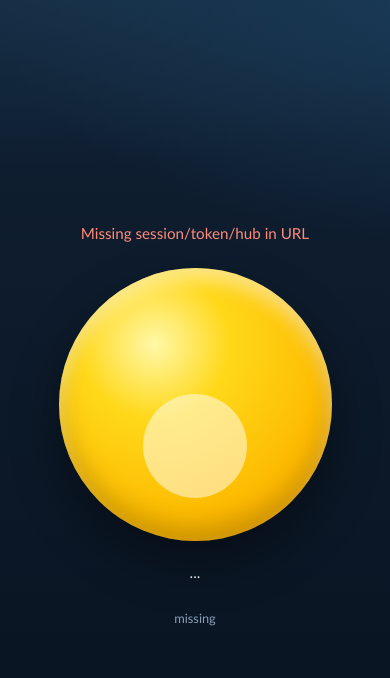
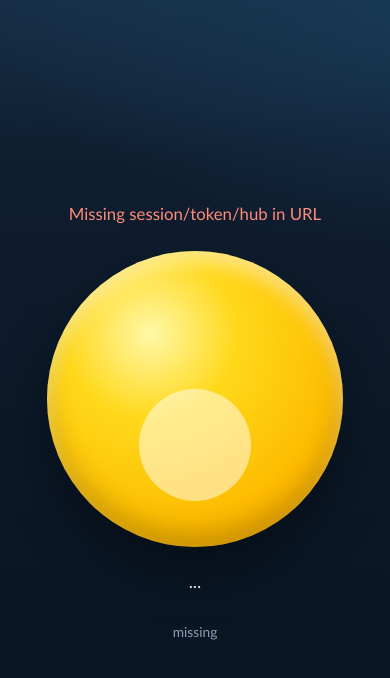
Before and after one commit to ndesv21/qrcontroller, a website: page apps/controller-web/public/join.html in a window 390 px wide. Drawn offline with Linux system fonts and the light colour scheme.

Commit message:
feat: add recording tones and full-screen iOS mic UX

```diff
--- a/apps/controller-web/public/controller-v1.css
+++ b/apps/controller-web/public/controller-v1.css
@@ -9,6 +9,9 @@
   --yellow-0: #ffd81a;
   --yellow-1: #fdbb00;
   --yellow-2: #f59f00;
+  --green-0: #8dff9e;
+  --green-1: #39db66;
+  --green-2: #14b94a;
 }
 
 * {
@@ -16,19 +19,32 @@
   -webkit-tap-highlight-color: transparent;
 }
 
+html,
 body {
   margin: 0;
-  min-height: 100vh;
-  font-family: "Avenir Next", "Trebuchet MS", sans-serif;
-  color: var(--text);
+  width: 100%;
+  height: 100%;
+  overflow: hidden;
   background:
     radial-gradient(1200px 560px at 6% -20%, #1c3e5a 0%, transparent 60%),
     radial-gradient(820px 420px at 120% 0%, #193a57 0%, transparent 58%),
     linear-gradient(180deg, var(--bg-top), var(--bg-bottom));
+}
+
+body {
+  position: fixed;
+  inset: 0;
+  font-family: "Avenir Next", "Trebuchet MS", sans-serif;
+  color: var(--text);
   -webkit-user-select: none;
   user-select: none;
   -webkit-touch-callout: none;
   touch-action: manipulation;
+  overscroll-behavior: none;
+  padding-top: env(safe-area-inset-top);
+  padding-right: env(safe-area-inset-right);
+  padding-bottom: env(safe-area-inset-bottom);
+  padding-left: env(safe-area-inset-left);
 }
 
 body.landing {
@@ -62,23 +78,25 @@ code {
 }
 
 .mic-shell {
-  min-height: 100vh;
-  width: min(620px, 100%);
-  margin: 0 auto;
-  padding: 28px 22px 22px;
+  width: 100%;
+  height: 100%;
+  margin: 0;
+  padding: clamp(14px, 2.8vh, 30px) clamp(14px, 4.6vw, 24px);
   display: flex;
   flex-direction: column;
   align-items: center;
   justify-content: center;
-  gap: 22px;
+  gap: clamp(16px, 2.8vh, 28px);
 }
 
 .status {
   margin: 0;
   min-height: 1.4em;
   color: var(--muted);
-  font-size: 1rem;
+  font-size: clamp(1.05rem, 4vw, 1.42rem);
+  line-height: 1.22;
   text-align: center;
+  max-width: min(96vw, 900px);
 }
 
 .status.is-error {
@@ -93,8 +111,8 @@ code {
 }
 
 .mic-button {
-  width: min(70vw, 280px);
-  min-width: 170px;
+  width: min(76vmin, 320px);
+  min-width: 190px;
   aspect-ratio: 1;
   border: 0;
   border-radius: 999px;
@@ -105,13 +123,18 @@ code {
   user-select: none;
   -webkit-touch-callout: none;
   background:
-    radial-gradient(circle at 35% 28%, #fff8a8 0%, var(--yellow-0) 28%, var(--yellow-1) 66%, var(--yellow-2) 100%);
+    radial-gradient(circle at 35% 28%, #fff8a8 0%, var(--yellow-0) 30%, var(--yellow-1) 68%, var(--yellow-2) 100%);
   box-shadow:
-    0 22px 48px #00000066,
-    inset 0 12px 18px #ffffff7a,
-    inset 0 -14px 24px #00000030;
+    0 24px 52px #00000066,
+    0 0 0 #3ce56f00,
+    inset 0 12px 18px #ffffff78,
+    inset 0 -15px 24px #00000030;
   transform: scale(1);
-  transition: transform 90ms ease, box-shadow 90ms ease, filter 90ms ease;
+  transition:
+    transform 180ms cubic-bezier(0.2, 0.8, 0.2, 1),
+    box-shadow 260ms ease,
+    filter 260ms ease,
+    background 260ms ease;
 }
 
 .mic-button::before {
@@ -124,6 +147,7 @@ code {
   border-radius: 999px;
   background: #ffffff80;
   filter: blur(0.2px);
+  transition: background 220ms ease;
 }
 
 .mic-button:focus-visible {
@@ -137,37 +161,47 @@ code {
 
 .mic-button.is-pressed,
 .mic-button:active {
-  transform: scale(0.95);
+  transform: scale(0.94);
+  background:
+    radial-gradient(circle at 35% 28%, #e8ffe9 0%, var(--green-0) 31%, var(--green-1) 66%, var(--green-2) 100%);
   box-shadow:
-    0 10px 22px #0000005c,
-    inset 0 9px 14px #ffffff5f,
-    inset 0 -8px 14px #00000040;
-  filter: saturate(1.08);
+    0 18px 40px #00000055,
+    0 0 120px 18px #3ce56f5c,
+    inset 0 10px 16px #ffffff6f,
+    inset 0 -9px 16px #00000035;
+  filter: saturate(1.13);
+  animation: mic-glow 1.5s ease-in-out infinite;
+}
+
+.mic-button.is-pressed::before,
+.mic-button:active::before {
+  background: #f1fff2b8;
+}
+
+@keyframes mic-glow {
+  0%,
+  100% {
+    filter: saturate(1.08) brightness(1);
+  }
+  50% {
+    filter: saturate(1.22) brightness(1.03);
+  }
 }
 
 .transcript {
   margin: 0;
   min-height: 1.4em;
   color: #f4fbff;
-  font-size: 1.03rem;
+  font-size: clamp(1.12rem, 4.6vw, 1.6rem);
+  line-height: 1.22;
   text-align: center;
   word-break: break-word;
+  max-width: min(96vw, 980px);
 }
 
 .session-meta {
   margin: 4px 0 0;
   color: var(--muted);
-  font-size: 0.8rem;
+  font-size: clamp(0.86rem, 2.8vw, 1rem);
   opacity: 0.8;
 }
-
-@media (max-width: 420px) {
-  .mic-shell {
-    padding-inline: 16px;
-  }
-
-  .status,
-  .transcript {
-    font-size: 0.95rem;
-  }
-}
--- a/apps/controller-web/public/controller-v1.js
+++ b/apps/controller-web/public/controller-v1.js
@@ -5,6 +5,11 @@
   const sessionIdEl = document.getElementById("session-id");
   const transcriptEl = document.getElementById("transcript");
   const micButtonEl = document.getElementById("mic-button");
+
+  const CUE_SOUND_PATHS = {
+    start: "/sounds/startrecording.m4a",
+    stop: "/sounds/stoprecording.m4a",
+  };
 
   const state = {
     hubBase: "",
@@ -25,6 +30,10 @@
     recordStartedAt: 0,
     activePointerId: null,
     holdRequested: false,
+    cueSounds: {
+      start: null,
+      stop: null,
+    },
     capture: {
       stream: null,
       audioContext: null,
@@ -48,6 +57,7 @@
     }
 
     bindUiEvents();
+    initCueSounds();
 
     if (!state.sessionId || !state.joinToken || !state.hubBase) {
       setStatus("Missing session/token/hub in URL", true);
@@ -88,6 +98,41 @@
     micButtonEl.addEventListener("contextmenu", (event) => {
       event.preventDefault();
     });
+  }
+
+  function initCueSounds() {
+    state.cueSounds.start = createCueSound(CUE_SOUND_PATHS.start);
+    state.cueSounds.stop = createCueSound(CUE_SOUND_PATHS.stop);
+  }
+
+  function createCueSound(src) {
+    try {
+      const audio = new Audio(src);
+      audio.preload = "auto";
+      audio.volume = 0.9;
+      audio.playsInline = true;
+      return audio;
+    } catch {
+      return null;
+    }
+  }
+
+  function playCueSound(kind) {
+    const audio = state.cueSounds[kind];
+    if (!audio) return;
+
+    try {
+      audio.pause();
+      audio.currentTime = 0;
+      const playPromise = audio.play();
+      if (playPromise && typeof playPromise.catch === "function") {
+        playPromise.catch(() => {
+          // iOS may still block in some contexts; safe to ignore.
+        });
+      }
+    } catch {
+      // no-op
+    }
   }
 
   async function joinSession() {
@@ -255,6 +300,7 @@
       }
       state.recording = true;
       state.recordStartedAt = Date.now();
+      playCueSound("start");
       setStatus("Listening...");
     } catch (err) {
       state.holdRequested = false;
@@ -288,6 +334,7 @@
 
     state.recording = false;
     setMicPressed(false);
+    playCueSound("stop");
     finalizeCapture();
   }
 
--- a/apps/controller-web/public/join.html
+++ b/apps/controller-web/public/join.html
@@ -2,7 +2,8 @@
 <html lang="en">
   <head>
     <meta charset="utf-8" />
-    <meta name="viewport" content="width=device-width, initial-scale=1" />
+    <meta name="viewport" content="width=device-width, initial-scale=1, viewport-fit=cover" />
+    <meta name="theme-color" content="#0f1f31" />
     <title>Phone Controller</title>
     <link rel="stylesheet" href="/controller-v1.css" />
   </head>
```
Also changed, not shown: 2 other files.
